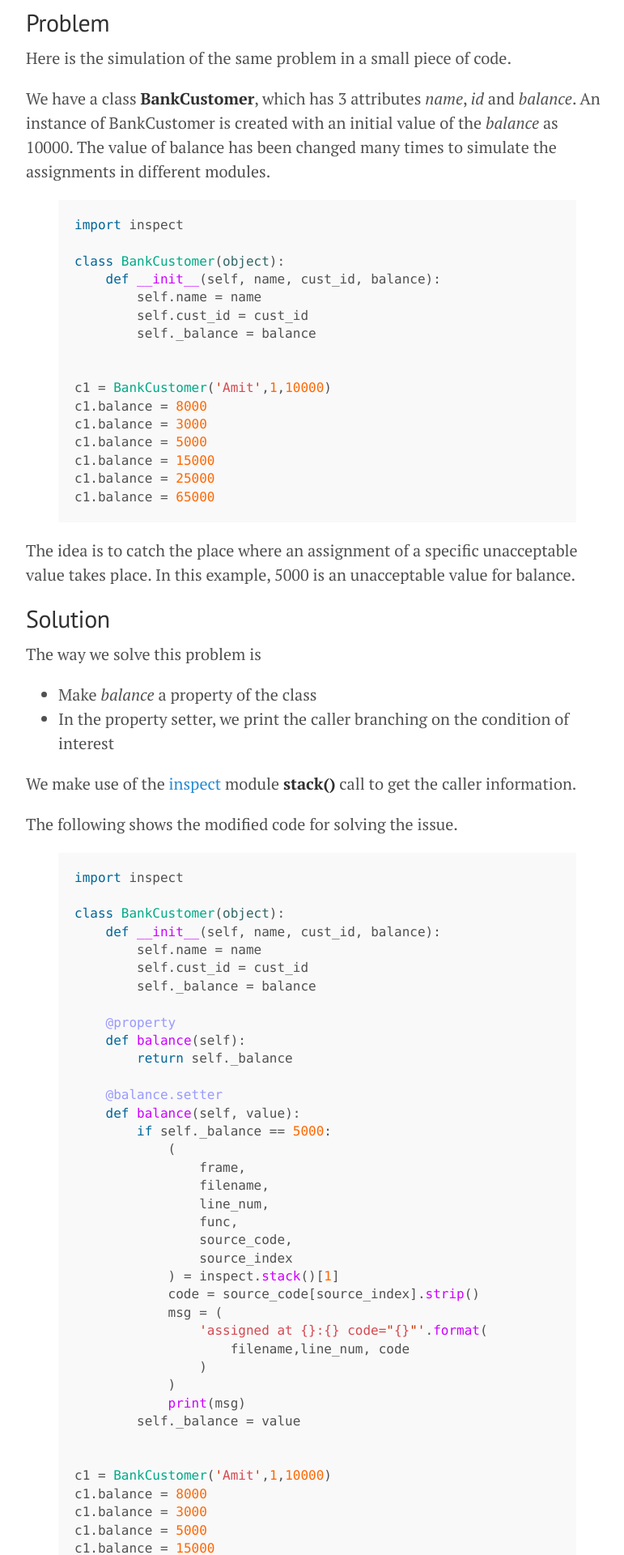
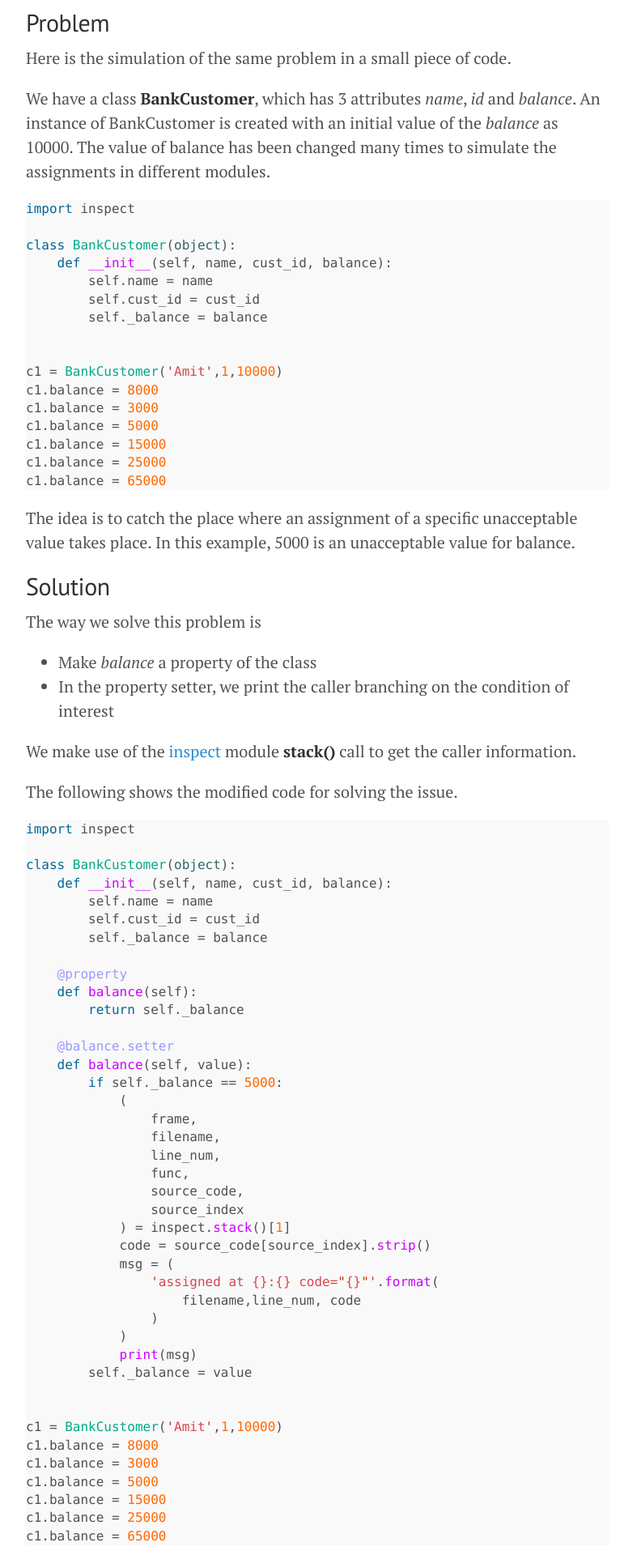
Before and after one commit to raghavan97/src-raghavan97.github.io, a Jekyll site: the page built from index.html, in a window 1280 px wide. Shown: the part 943-2863 px from the top of the page at 81% size, without its empty margins (248-1019 px from the left). Built offline with Jekyll 4.4.1, drawn with Linux system fonts in a browser that asks for light colours; the list of posts is cut into pages by our own code.

Commit message:
master: made small changes in css for code highlighting

```diff
--- a/public/css/poole.css
+++ b/public/css/poole.css
@@ -151,6 +151,7 @@ abbr[title] {
 code,
 pre {
   font-family: Menlo, Monaco, "Courier New", monospace;
+  font-size:80%;
 }
 code {
   padding: .25em .5em;
@@ -163,8 +164,8 @@ pre {
   display: block;
   margin-top: 0;
   margin-bottom: 1rem;
-  padding: 1rem;
-  font-size: .8rem;
+  /* padding: 1rem; */
+  /* font-size: .8rem; */
   line-height: 1.4;
   white-space: pre;
   white-space: pre-wrap;
@@ -182,10 +183,13 @@ pre code {
 /* Pygments via Jekyll */
 .highlight {
   margin-bottom: 1rem;
-  border-radius: 4px;
+  border-radius: 0px;
+  margin-left: 0;
+  margin-right: 0;
 }
 .highlight pre {
   margin-bottom: 0;
+  margin-left: 0;
 }
 
 /* Gist via GitHub Pages */
```
